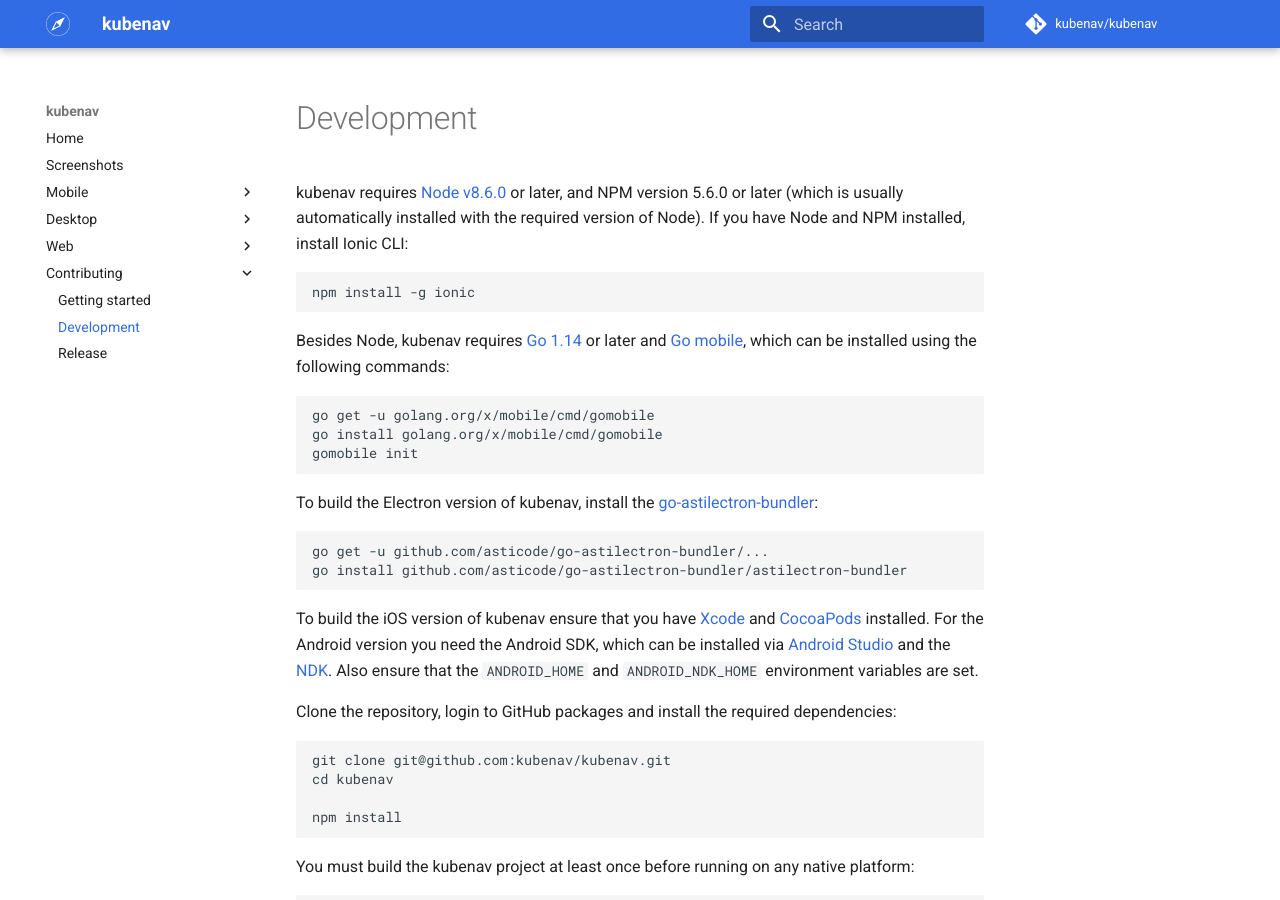
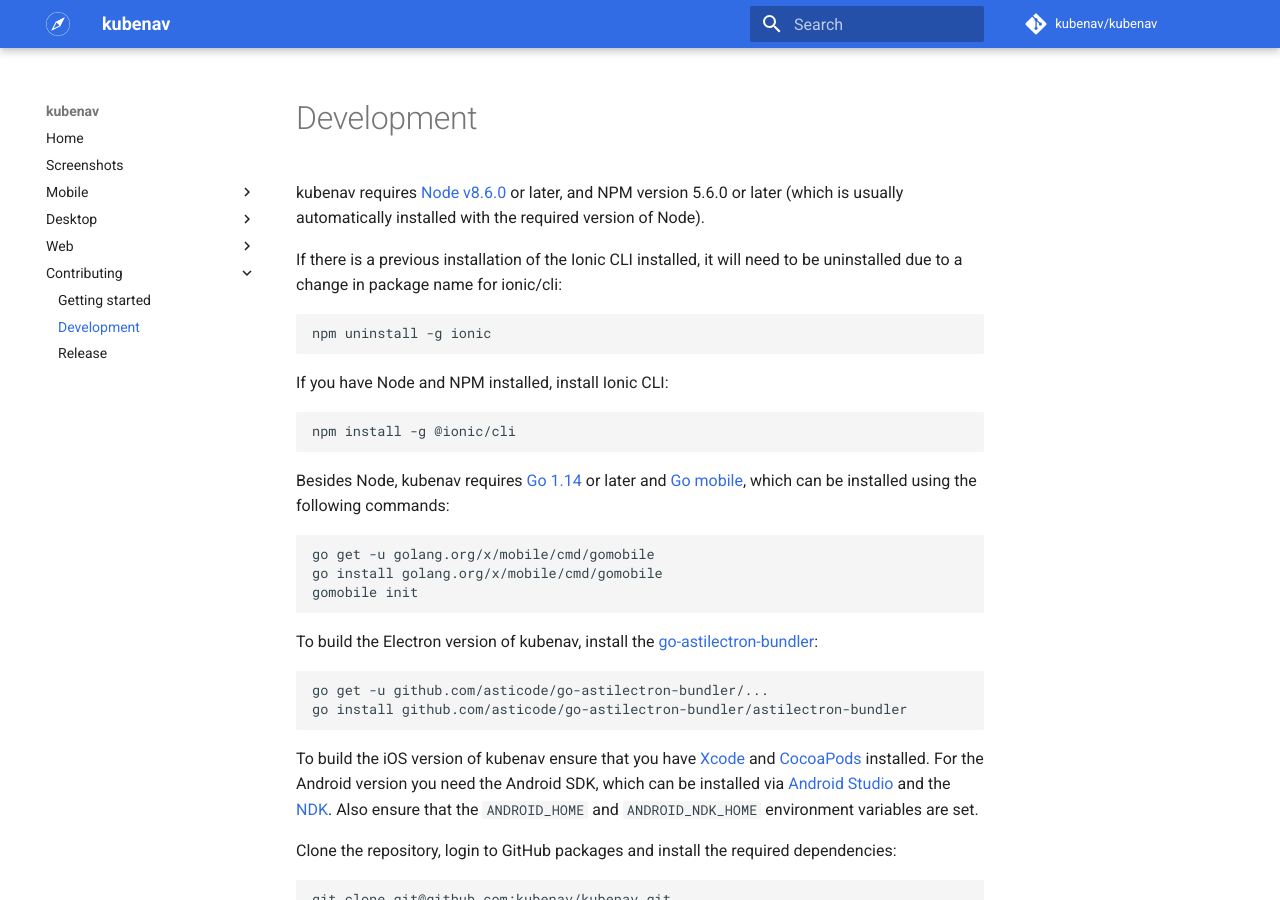
Before and after one commit to kubenav/docs, an MkDocs documentation site: the page built from docs/contributing/development.md, in a window 1280 px wide and 900 px high. Built offline with MkDocs 1.6.1 and Material for MkDocs 9.7.7, drawn with Linux system fonts in a browser that asks for light colours; comment, search, counter and statistics services are not loaded.

Commit message:
Update development.md
use new ionic/cli at npm install

````diff
--- a/docs/contributing/development.md
+++ b/docs/contributing/development.md
@@ -1,7 +1,15 @@
-kubenav requires [Node v8.6.0](https://nodejs.org/) or later, and NPM version 5.6.0 or later (which is usually automatically installed with the required version of Node). If you have Node and NPM installed, install Ionic CLI:
+kubenav requires [Node v8.6.0](https://nodejs.org/) or later, and NPM version 5.6.0 or later (which is usually automatically installed with the required version of Node).
+
+If there is a previous installation of the Ionic CLI installed, it will need to be uninstalled due to a change in package name for ionic/cli:
 
 ```sh
-npm install -g ionic
+npm uninstall -g ionic
+```
+
+If you have Node and NPM installed, install Ionic CLI:
+
+```sh
+npm install -g @ionic/cli
 ```
 
 Besides Node, kubenav requires [Go 1.14](https://golang.org) or later and [Go mobile](https://github.com/golang/go/wiki/Mobile), which can be installed using the following commands:
````
